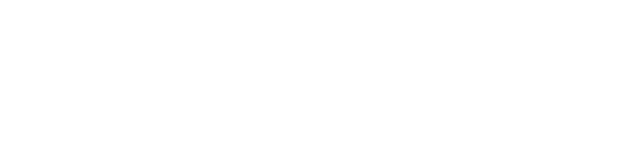
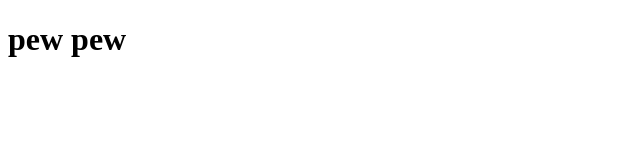
Before and after one commit to FAHIMXGG/html-css, a plain HTML site: page index.html in a window 1280 px wide. Shown: the whole page, without its empty margins (0-640 px from the left). Drawn offline with Linux system fonts and the light colour scheme.

Commit message:
added new

```diff
--- a/index.html
+++ b/index.html
@@ -4,9 +4,9 @@
     <meta charset="UTF-8">
     <meta http-equiv="X-UA-Compatible" content="IE=edge">
     <meta name="viewport" content="width=device-width, initial-scale=1.0">
-    <title>Hello chtto bhundu</title>
+    <title>Hello chotto bhundu</title>
 </head>
 <body>
-
+    <h1>pew pew</h1>
 </body>
 </html>
```
